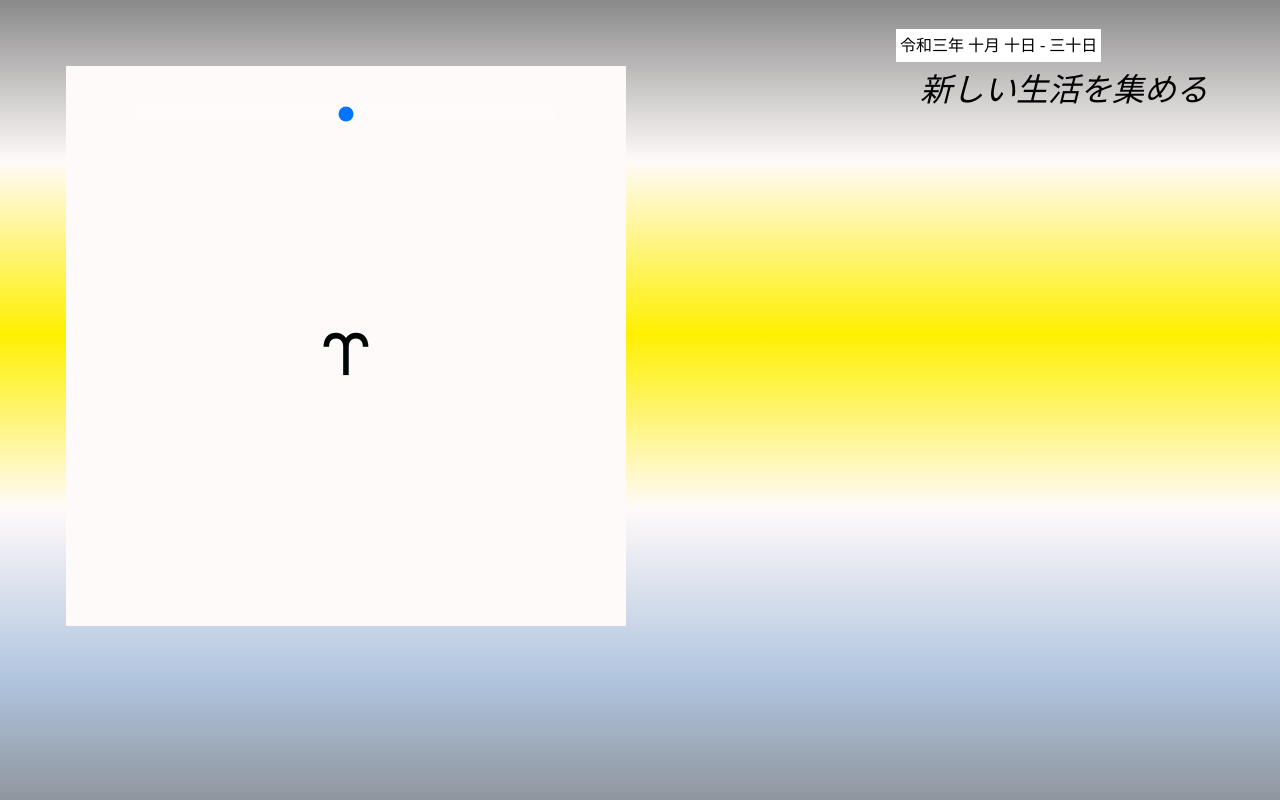
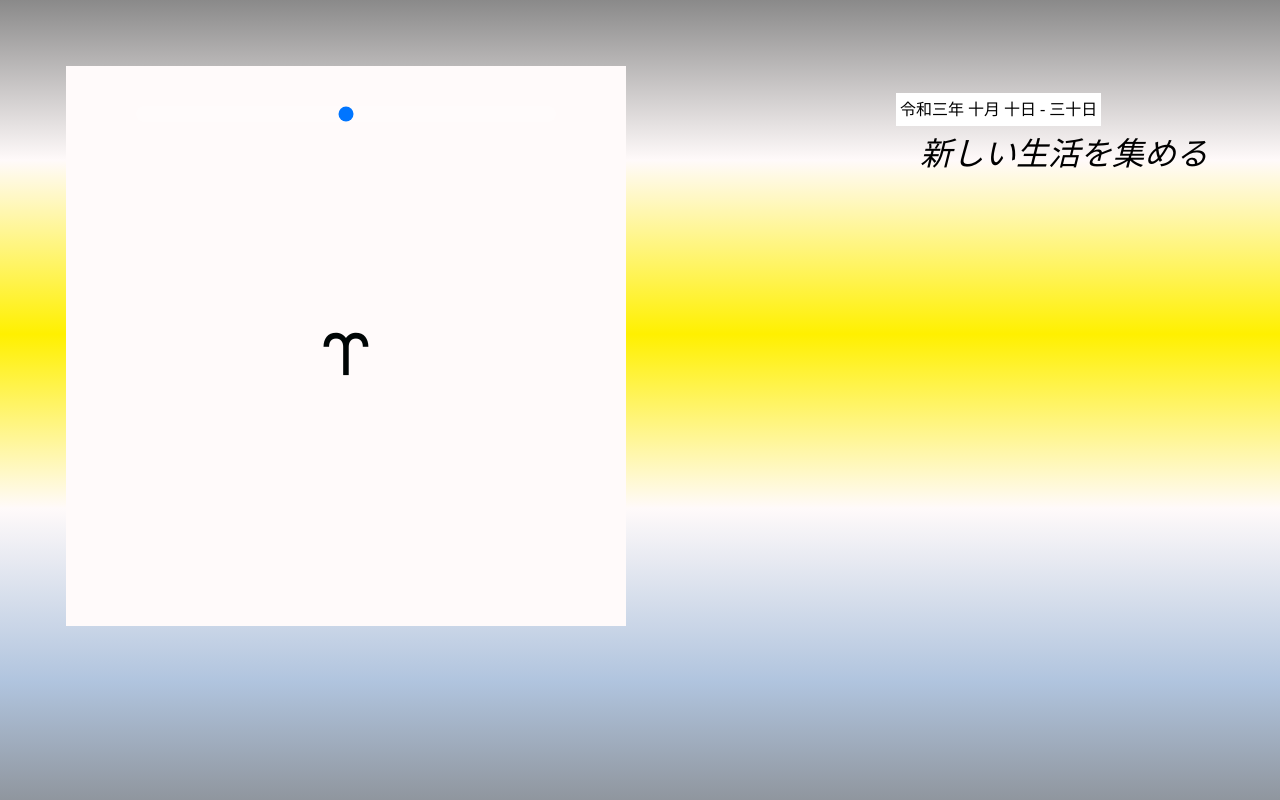
Before and after one commit to creative-community-pehu/index, a PHP site: page /sp/gradation.php in a window 1280 px wide. Run offline with PHP 8.4, Linux system fonts and the light colour scheme; data that the repository does not hold is empty; some libraries are stand-ins or nearby versions.

Commit message:
Update gradation.php

```diff
--- a/sp/gradation.php
+++ b/sp/gradation.php
@@ -39,7 +39,7 @@ body  {overflow-x:hidden;}
 #bg_link {
     position:absolute;
     z-index:100;
-    top:2.5vw;
+    top:7.5vw;
     right:2.5vw;
     font-family: "SimSong", "MS Mincho", serif;
     transition:.5s all;
```
